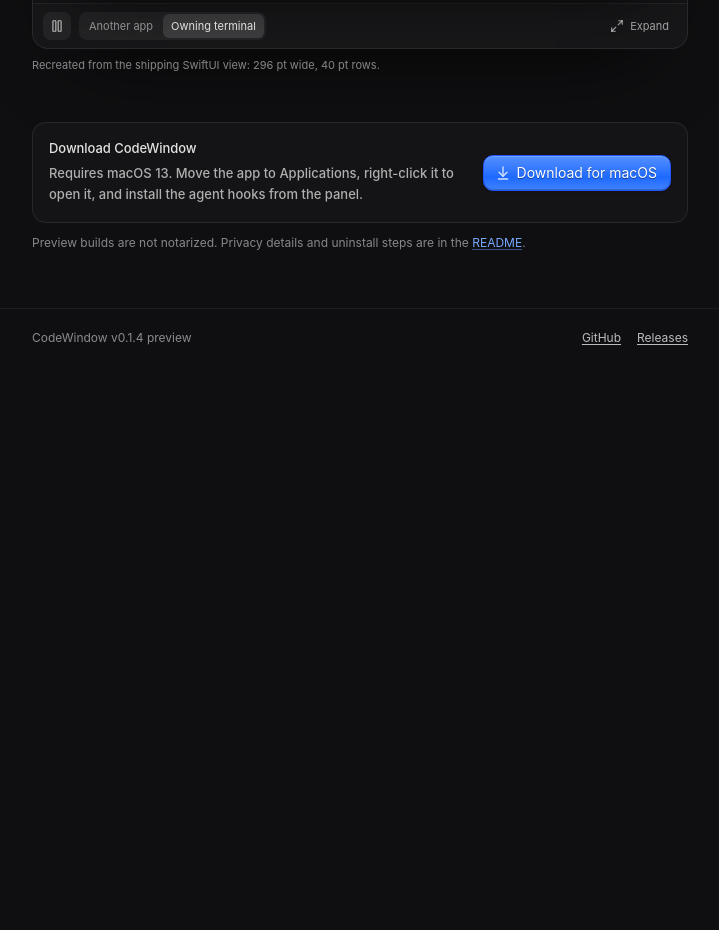
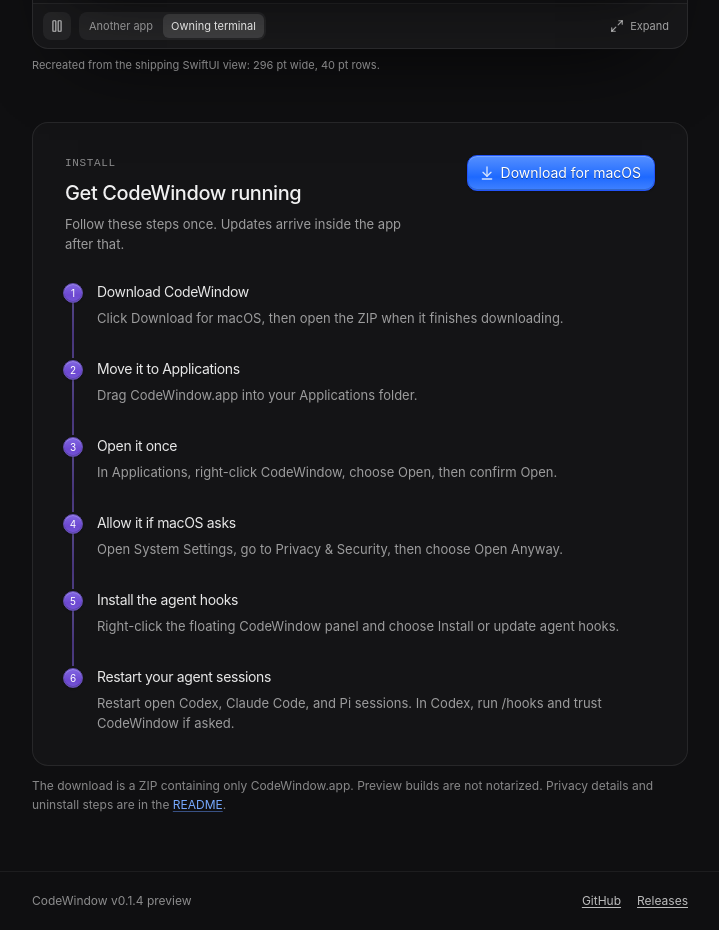
Before and after one commit to mertdeveci5/codewindow, a React (Vite) app in the folder website/: page / in a window 1280 px wide. Shown: the part 720-1650 px from the top of the page, without its empty margins (280-999 px from the left). Before the commit the page ends 1087 px from the top, so only its background shows below. Built offline with nearby package versions, Linux system fonts and the light colour scheme.

Commit message:
Add installation timeline
Give new users a clear path from downloading the app to connecting their
terminal agents.

```diff
--- a/website/src/App.tsx
+++ b/website/src/App.tsx
@@ -1,5 +1,6 @@
 import { ArrowDownToLineIcon } from "lucide-react";
 import type React from "react";
+import { InstallationTimeline } from "@/components/InstallationTimeline";
 import { PanelDemo } from "@/components/PanelDemo";
 import { SiteHeader } from "@/components/SiteHeader";
 import { Button } from "@/components/ui/button";
@@ -44,21 +45,23 @@
         </section>
 
         <section className="shell pb-14">
-          <div className="install">
-            <div>
-              <h2>Download CodeWindow</h2>
-              <p>
-                Requires macOS 13. Move the app to Applications, right-click it to open it, and
-                install the agent hooks from the panel.
-              </p>
+          <div className="install-guide">
+            <div className="install-guide-header">
+              <div>
+                <p className="eyebrow">Install</p>
+                <h2>Get CodeWindow running</h2>
+                <p>Follow these steps once. Updates arrive inside the app after that.</p>
+              </div>
+              <Button render={<a href={DOWNLOAD_URL} />} size="lg">
+                <ArrowDownToLineIcon aria-hidden="true" />
+                Download for macOS
+              </Button>
             </div>
-            <Button render={<a href={DOWNLOAD_URL} />} size="lg">
-              <ArrowDownToLineIcon aria-hidden="true" />
-              Download for macOS
-            </Button>
+            <InstallationTimeline />
           </div>
           <p className="install-note">
-            Preview builds are not notarized. Privacy details and uninstall steps are in the{" "}
+            The download is a ZIP containing only CodeWindow.app. Preview builds are not notarized.
+            Privacy details and uninstall steps are in the{" "}
             <a className="text-link" href={REPO_URL} rel="noreferrer noopener" target="_blank">
               README
             </a>
--- /dev/null
+++ b/website/src/components/InstallationTimeline.tsx
@@ -0,0 +1,72 @@
+import type React from "react";
+import {
+  Timeline,
+  TimelineContent,
+  TimelineHeader,
+  TimelineIndicator,
+  TimelineItem,
+  TimelineSeparator,
+  TimelineTitle,
+} from "@/components/ui/timeline";
+
+const INSTALLATION_STEPS = [
+  {
+    title: "Download CodeWindow",
+    description: "Click Download for macOS, then open the ZIP when it finishes downloading.",
+  },
+  {
+    title: "Move it to Applications",
+    description: "Drag CodeWindow.app into your Applications folder.",
+  },
+  {
+    title: "Open it once",
+    description: "In Applications, right-click CodeWindow, choose Open, then confirm Open.",
+  },
+  {
+    title: "Allow it if macOS asks",
+    description: "Open System Settings, go to Privacy & Security, then choose Open Anyway.",
+  },
+  {
+    title: "Install the agent hooks",
+    description:
+      "Right-click the floating CodeWindow panel and choose Install or update agent hooks.",
+  },
+  {
+    title: "Restart your agent sessions",
+    description:
+      "Restart open Codex, Claude Code, and Pi sessions. In Codex, run /hooks and trust CodeWindow if asked.",
+  },
+] as const;
+
+export function InstallationTimeline(): React.ReactElement {
+  return (
+    <Timeline
+      aria-label="CodeWindow installation steps"
+      className="mt-7"
+      defaultValue={INSTALLATION_STEPS.length + 1}
+      role="list"
+    >
+      {INSTALLATION_STEPS.map((item, index) => (
+        <TimelineItem
+          className="group-data-[orientation=vertical]/timeline:not-last:pb-8"
+          key={item.title}
+          role="listitem"
+          step={index + 1}
+        >
+          <TimelineHeader>
+            <TimelineSeparator />
+            <TimelineTitle className="-mt-0.5 text-[0.875rem] text-white/90">
+              {item.title}
+            </TimelineTitle>
+            <TimelineIndicator className="flex size-5 items-center justify-center text-[0.625rem] leading-none text-white">
+              {index + 1}
+            </TimelineIndicator>
+          </TimelineHeader>
+          <TimelineContent className="mt-1 max-w-[34rem] text-[0.8125rem] leading-5 text-white/58">
+            {item.description}
+          </TimelineContent>
+        </TimelineItem>
+      ))}
+    </Timeline>
+  );
+}
--- /dev/null
+++ b/website/src/components/ui/timeline.tsx
@@ -0,0 +1,220 @@
+"use client";
+
+import { mergeProps } from "@base-ui/react/merge-props";
+import { useRender } from "@base-ui/react/use-render";
+import * as React from "react";
+
+import { cn } from "@/lib/utils";
+
+type TimelineContextValue = {
+  activeStep: number;
+  setActiveStep: (step: number) => void;
+};
+
+const TimelineContext = React.createContext<TimelineContextValue | undefined>(
+  undefined,
+);
+
+function useTimeline(): TimelineContextValue {
+  const context = React.useContext(TimelineContext);
+  if (!context) {
+    throw new Error("useTimeline must be used within a Timeline");
+  }
+  return context;
+}
+
+interface TimelineProps extends useRender.ComponentProps<"div"> {
+  defaultValue?: number;
+  value?: number;
+  onValueChange?: (value: number) => void;
+  orientation?: "horizontal" | "vertical";
+}
+
+export function Timeline({
+  defaultValue = 1,
+  value,
+  onValueChange,
+  orientation = "vertical",
+  className,
+  render,
+  ...props
+}: TimelineProps): React.ReactElement {
+  const [activeStep, setInternalStep] = React.useState(defaultValue);
+
+  const setActiveStep = React.useCallback(
+    (step: number) => {
+      if (value === undefined) {
+        setInternalStep(step);
+      }
+      onValueChange?.(step);
+    },
+    [value, onValueChange],
+  );
+
+  const currentStep = value ?? activeStep;
+
+  const defaultProps = {
+    className: cn(
+      "group/timeline flex data-[orientation=horizontal]:w-full data-[orientation=horizontal]:flex-row data-[orientation=vertical]:flex-col",
+      className,
+    ),
+    "data-orientation": orientation,
+    "data-slot": "timeline",
+  };
+
+  const element = useRender({
+    defaultTagName: "div",
+    props: mergeProps<"div">(defaultProps, props),
+    render,
+  });
+
+  return (
+    <TimelineContext.Provider value={{ activeStep: currentStep, setActiveStep }}>
+      {element}
+    </TimelineContext.Provider>
+  );
+}
+
+export function TimelineContent({
+  className,
+  render,
+  ...props
+}: useRender.ComponentProps<"div">): React.ReactElement {
+  const defaultProps = {
+    className: cn("text-muted-foreground text-sm leading-relaxed", className),
+    "data-slot": "timeline-content",
+  };
+
+  return useRender({
+    defaultTagName: "div",
+    props: mergeProps<"div">(defaultProps, props),
+    render,
+  });
+}
+
+export function TimelineDate({
+  className,
+  render,
+  ...props
+}: useRender.ComponentProps<"time">): React.ReactElement {
+  const defaultProps = {
+    className: cn(
+      "text-muted-foreground mb-1 block text-xs tabular-nums group-data-[orientation=vertical]/timeline:max-sm:h-4",
+      className,
+    ),
+    "data-slot": "timeline-date",
+  };
+
+  return useRender({
+    defaultTagName: "time",
+    props: mergeProps<"time">(defaultProps, props),
+    render,
+  });
+}
+
+export function TimelineHeader({
+  className,
+  render,
+  ...props
+}: useRender.ComponentProps<"div">): React.ReactElement {
+  const defaultProps = {
+    className: cn(className),
+    "data-slot": "timeline-header",
+  };
+
+  return useRender({
+    defaultTagName: "div",
+    props: mergeProps<"div">(defaultProps, props),
+    render,
+  });
+}
+
+export function TimelineIndicator({
+  className,
+  render,
+  ...props
+}: useRender.ComponentProps<"div">): React.ReactElement {
+  const defaultProps = {
+    className: cn(
+      "border-border bg-card group-data-completed/timeline-item:border-(--primary-gradient-border) group-data-completed/timeline-item:bg-(image:--primary-gradient) group-data-completed/timeline-item:shadow-(--primary-gradient-shadow) group-data-active/timeline-item:ring-[3px] group-data-active/timeline-item:ring-primary/15 absolute size-4 rounded-full border-[1.5px] transition-colors duration-200 group-data-[orientation=horizontal]/timeline:-top-6 group-data-[orientation=horizontal]/timeline:left-0 group-data-[orientation=horizontal]/timeline:-translate-y-1/2 group-data-[orientation=vertical]/timeline:top-0 group-data-[orientation=vertical]/timeline:-left-6 group-data-[orientation=vertical]/timeline:-translate-x-1/2",
+      className,
+    ),
+    "aria-hidden": true,
+    "data-slot": "timeline-indicator",
+  };
+
+  return useRender({
+    defaultTagName: "div",
+    props: mergeProps<"div">(defaultProps, props),
+    render,
+  });
+}
+
+interface TimelineItemProps extends useRender.ComponentProps<"div"> {
+  step: number;
+}
+
+export function TimelineItem({
+  step,
+  className,
+  render,
+  ...props
+}: TimelineItemProps): React.ReactElement {
+  const { activeStep } = useTimeline();
+  const isCompleted = step <= activeStep;
+  const isActive = step === activeStep;
+
+  const defaultProps = {
+    className: cn(
+      "group/timeline-item group-data-[orientation=vertical]/timeline:has-[+[data-completed]]:**:data-[slot=timeline-separator]:bg-(image:--primary-gradient) group-data-[orientation=horizontal]/timeline:has-[+[data-completed]]:**:data-[slot=timeline-separator]:bg-(image:--primary-gradient-horizontal) relative flex flex-1 flex-col gap-0.5 group-data-[orientation=horizontal]/timeline:mt-8 group-data-[orientation=horizontal]/timeline:not-last:pe-8 group-data-[orientation=vertical]/timeline:ms-8 group-data-[orientation=vertical]/timeline:not-last:pb-12",
+      className,
+    ),
+    "data-slot": "timeline-item",
+    "data-completed": isCompleted || undefined,
+    "data-active": isActive || undefined,
+  };
+
+  return useRender({
+    defaultTagName: "div",
+    props: mergeProps<"div">(defaultProps, props),
+    render,
+  });
+}
+
+export function TimelineSeparator({
+  className,
+  render,
+  ...props
+}: useRender.ComponentProps<"div">): React.ReactElement {
+  const defaultProps = {
+    className: cn(
+      "bg-border absolute self-start transition-colors duration-200 group-last/timeline-item:hidden group-data-[orientation=horizontal]/timeline:-top-6 group-data-[orientation=horizontal]/timeline:h-px group-data-[orientation=horizontal]/timeline:w-[calc(100%-1rem-0.25rem)] group-data-[orientation=horizontal]/timeline:translate-x-4.5 group-data-[orientation=horizontal]/timeline:-translate-y-1/2 group-data-[orientation=vertical]/timeline:-left-6 group-data-[orientation=vertical]/timeline:h-[calc(100%-1rem-0.25rem)] group-data-[orientation=vertical]/timeline:w-px group-data-[orientation=vertical]/timeline:-translate-x-1/2 group-data-[orientation=vertical]/timeline:translate-y-4.5",
+      className,
+    ),
+    "aria-hidden": true,
+    "data-slot": "timeline-separator",
+  };
+
+  return useRender({
+    defaultTagName: "div",
+    props: mergeProps<"div">(defaultProps, props),
+    render,
+  });
+}
+
+export function TimelineTitle({
+  className,
+  render,
+  ...props
+}: useRender.ComponentProps<"div">): React.ReactElement {
+  const defaultProps = {
+    className: cn("text-foreground text-sm font-normal tracking-tight", className),
+    "data-slot": "timeline-title",
+  };
+
+  return useRender({
+    defaultTagName: "div",
+    props: mergeProps<"div">(defaultProps, props),
+    render,
+  });
+}
--- a/website/src/index.css
+++ b/website/src/index.css
@@ -76,6 +76,22 @@
   --code: oklch(1 0 0);
   --code-foreground: var(--foreground);
   --code-highlight: oklch(0.96 0.003 264.5);
+  --primary-gradient: linear-gradient(
+    180deg,
+    oklch(0.6 0.18 290),
+    oklch(0.52 0.2 290) 62%,
+    oklch(0.55 0.19 290)
+  );
+  --primary-gradient-horizontal: linear-gradient(
+    90deg,
+    oklch(0.6 0.18 290),
+    oklch(0.52 0.2 290) 62%,
+    oklch(0.55 0.19 290)
+  );
+  --primary-gradient-border: oklch(0.5 0.15 290);
+  --primary-gradient-shadow:
+    inset 0 1px 0 oklch(1 0 0 / 0.2), inset 0 -1px 0 oklch(0 0 0 / 0.2),
+    0 1px 2px oklch(0 0 0 / 0.2);
 }
 
 .dark {
@@ -295,38 +311,41 @@
 
   /* --------------------------------------------------------------- install */
 
-  .install {
-    display: flex;
-    align-items: center;
-    justify-content: space-between;
-    gap: 1.25rem;
-    padding: 1rem;
+  .install-guide {
+    padding: clamp(1.25rem, 4vw, 2rem);
     border: 1px solid rgb(255 255 255 / 0.08);
-    border-radius: 0.875rem;
+    border-radius: 1rem;
     background: rgb(255 255 255 / 0.025);
   }
 
+  .install-guide-header {
+    display: flex;
+    align-items: flex-start;
+    justify-content: space-between;
+    gap: 1.5rem;
+  }
+
+  .install-guide h2 {
+    margin-top: 0.375rem;
+    font-size: 1.25rem;
+    font-weight: 500;
+    letter-spacing: -0.02em;
+    color: rgb(255 255 255 / 0.94);
+  }
+
+  .install-guide-header > div > p:last-child {
+    margin-top: 0.375rem;
+    max-width: 26rem;
+    font-size: 0.8125rem;
+    line-height: 1.3rem;
+    text-wrap: pretty;
+    color: rgb(255 255 255 / 0.58);
+  }
+
   @media (max-width: 560px) {
-    .install {
-      align-items: flex-start;
+    .install-guide-header {
       flex-direction: column;
     }
-  }
-
-  .install h2 {
-    margin-bottom: 0.25rem;
-    font-size: 0.8125rem;
-    font-weight: 550;
-    letter-spacing: -0.005em;
-    color: rgb(255 255 255 / 0.88);
-  }
-
-  .install p {
-    font-size: 0.8125rem;
-    font-weight: 450;
-    line-height: 1.35rem;
-    text-wrap: pretty;
-    color: rgb(255 255 255 / 0.66);
   }
 
   .install-note {
```
